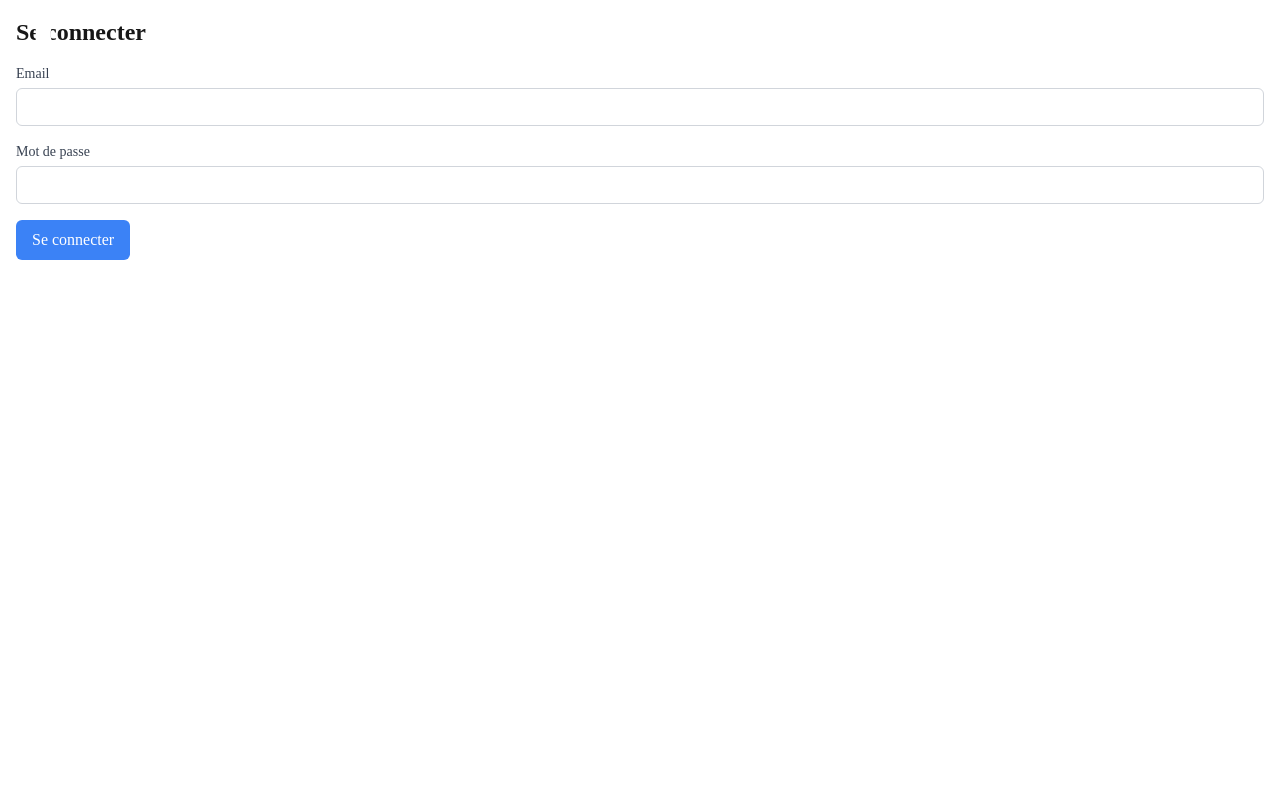
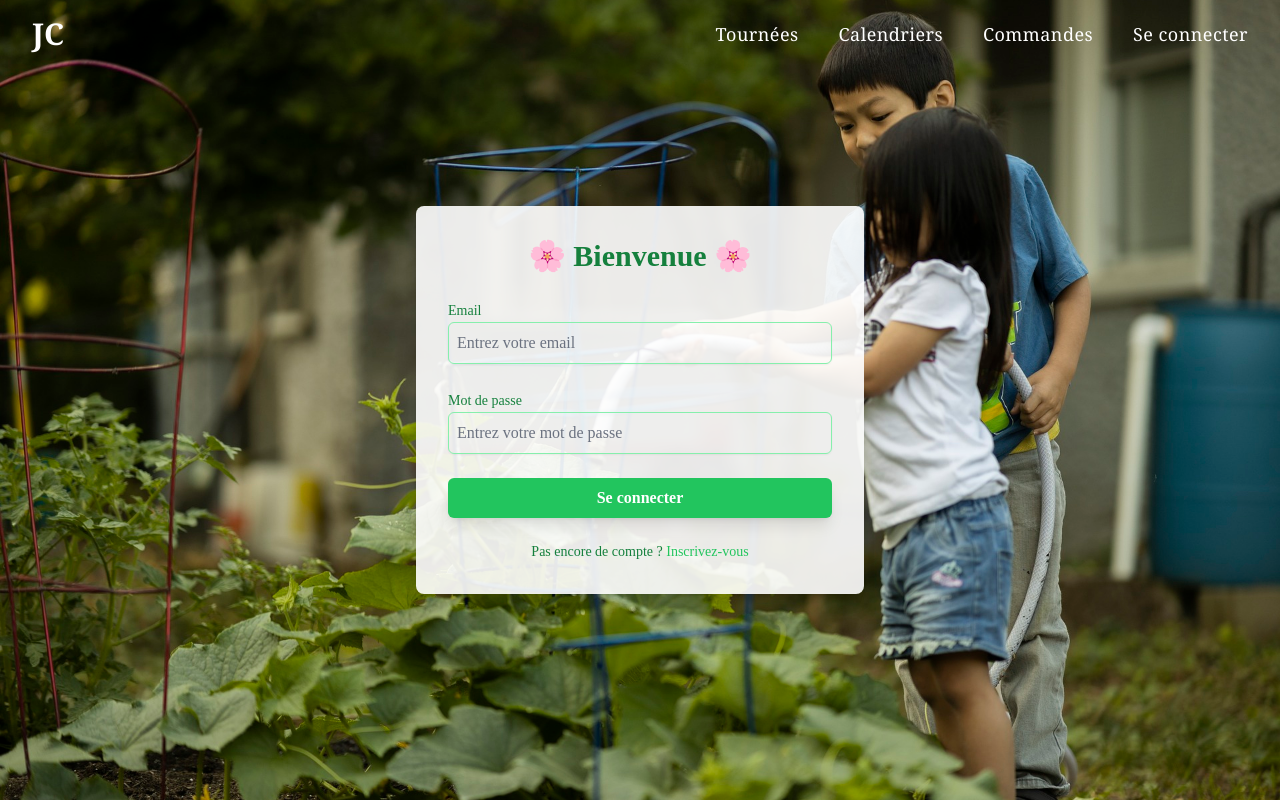
Before and after one commit to JRinor/projet_cocagne_next, a Next.js app in the folder my-next-app/: page /login in a window 1280 px wide. Built offline with nearby package versions, Linux system fonts and the light colour scheme.

Commit message:
Update login.js

```diff
--- a/my-next-app/src/pages/login.js
+++ b/my-next-app/src/pages/login.js
@@ -26,36 +26,62 @@ export default function Login() {
   };
 
   return (
-    <div className="container mx-auto p-4">
-      <h1 className="text-2xl font-bold mb-4">Se connecter</h1>
+    <div
+      className="h-screen w-screen bg-cover bg-center flex items-center justify-center"
+      style={{
+        backgroundImage: "url('/img/image1.jpg')",
+      }}
+    >
+      <div className="bg-white bg-opacity-90 p-8 rounded-lg shadow-lg w-full max-w-md">
+        <h1 className="text-3xl font-bold text-center text-green-700 mb-6">
+          🌸 Bienvenue 🌸
+        </h1>
         <form onSubmit={handleSubmit}>
-        <div className="mb-4">
-          <label htmlFor="email" className="block text-sm font-medium text-gray-700">Email</label>
+          <div className="relative mb-6">
+            <label htmlFor="email" className="text-sm font-medium text-green-700">
+              Email
+            </label>
             <input
               type="email"
               id="email"
               value={email}
               onChange={(e) => setEmail(e.target.value)}
-            className="mt-1 block w-full pl-3 pr-10 py-2 text-base border-gray-300 focus:outline-none focus:ring-indigo-500 focus:border-indigo-500 sm:text-sm rounded-md"
+              placeholder="Entrez votre email"
+              className="appearance-none bg-transparent border border-green-300 rounded-md w-full text-green-700 pl-2 py-2 shadow-sm focus:ring-2 focus:ring-green-500"
             />
           </div>
-        <div className="mb-4">
-          <label htmlFor="motDePasse" className="block text-sm font-medium text-gray-700">Mot de passe</label>
+
+          <div className="relative mb-6">
+            <label htmlFor="motDePasse" className="text-sm font-medium text-green-700">
+              Mot de passe
+            </label>
             <input
               type="password"
               id="motDePasse"
               value={motDePasse}
               onChange={(e) => setMotDePasse(e.target.value)}
-            className="mt-1 block w-full pl-3 pr-10 py-2 text-base border-gray-300 focus:outline-none focus:ring-indigo-500 focus:border-indigo-500 sm:text-sm rounded-md"
+              placeholder="Entrez votre mot de passe"
+              className="appearance-none bg-transparent border border-green-300 rounded-md w-full text-green-700 pl-2 py-2 shadow-sm focus:ring-2 focus:ring-green-500"
             />
           </div>
+
           <button
             type="submit"
-          className="bg-blue-500 hover:bg-blue-700 text-white px-4 py-2 rounded-md"
+            className="w-full bg-green-500 hover:bg-green-600 text-white font-bold py-2 px-4 rounded-md shadow-lg transition duration-300"
           >
             Se connecter
           </button>
         </form>
+        <p className="text-center text-sm text-green-700 mt-6">
+          Pas encore de compte ?{' '}
+          <button
+            onClick={() => router.push('/register')}
+            className="text-green-500 hover:text-green-600 font-medium"
+          >
+            Inscrivez-vous
+          </button>
+        </p>
+      </div>
     </div>
   );
 }
```
Lines whose indentation alone changed are shown as unchanged.
